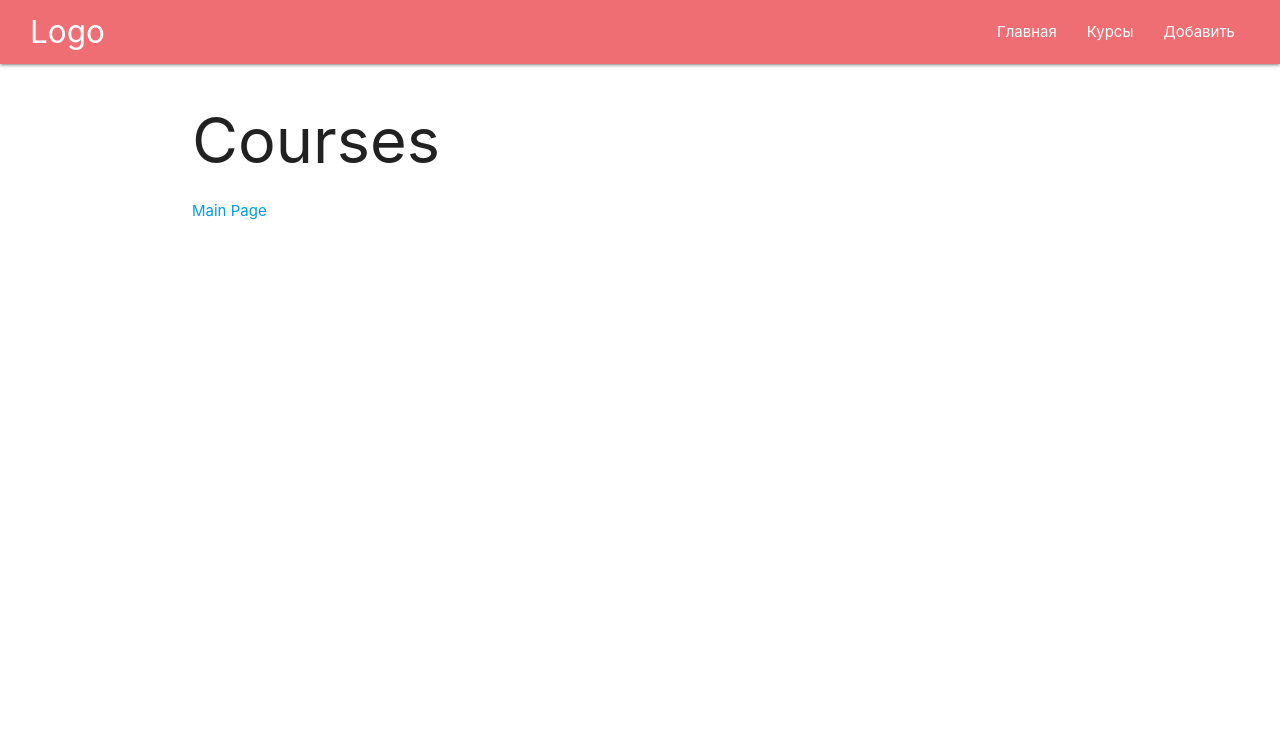
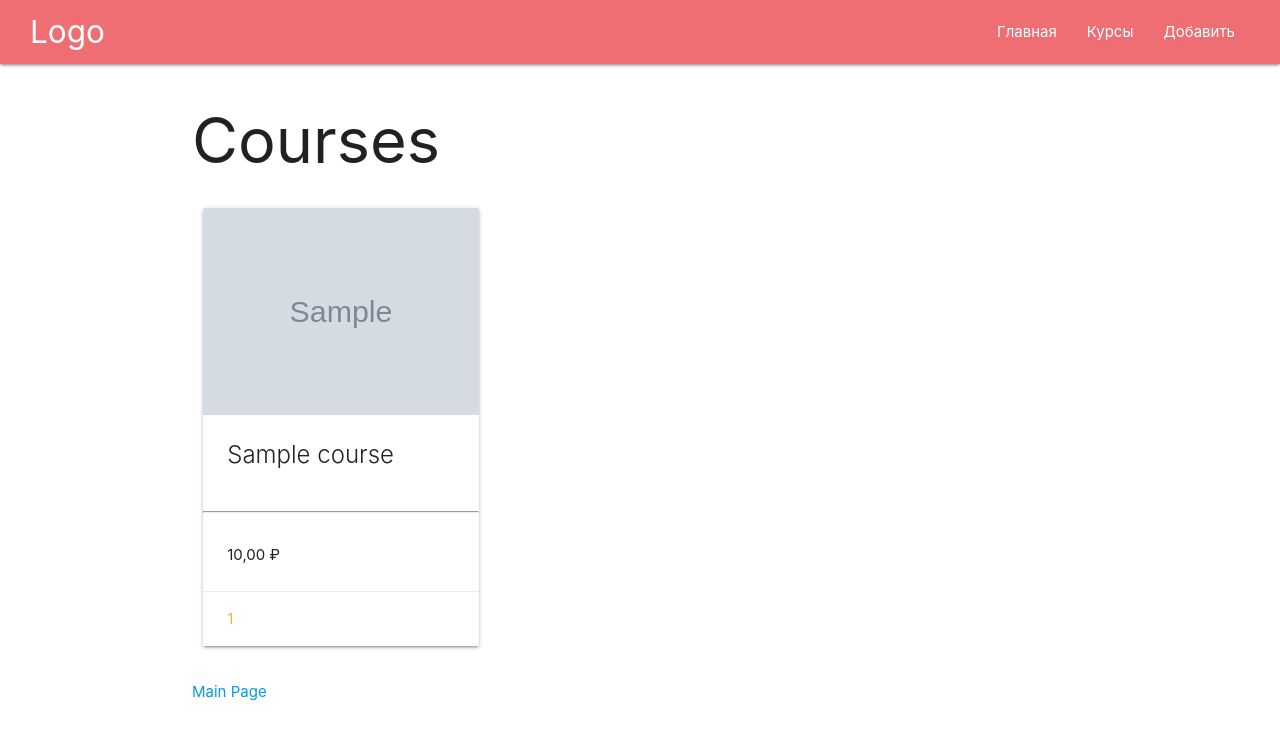
Before and after one commit to ZibaloVL/NODE_REPIAT, a Node server app: template views/courses.hbs in a window 1280 px wide. Shown: the top 740 px of the page. Run offline with Node 20, Linux system fonts and the light colour scheme; the template is opened without the code that fills it: most values are stand-ins (such as "Sample title", 1, 10 or a date in 2020); grey boxes marked "Sample" are stand-in pictures; some libraries are stand-ins or nearby versions.

Commit message:
begin one course page

```diff
--- /dev/null
+++ b/public/appScripts.js
@@ -0,0 +1,7 @@
+console.log('script')
+document.querySelectorAll('.price').forEach(node=>{
+  node.textContent = new Intl.NumberFormat ('ru-Ru', {
+    currency: 'rub',
+    style: 'currency'
+  }).format (node.textContent)
+})
--- a/views/courses.hbs
+++ b/views/courses.hbs
@@ -1,2 +1,25 @@
   <h1>Courses</h1>
+  {{#if AllCourses.length}}
+   <div class="row">
+  {{#each  AllCourses}}
+    <div class="col s4 m4">
+      <div class="card">
+        <div class="card-image">
+          <img src={{img}}>
+        </div>
+        <div class="card-content"> <span class="card-title">{{course}}</span></div>
+        <hr>
+        <div class="card-content">
+          <p class="price">{{price}}</p>
+        </div>
+        <div class="card-action">
+          <a href="#">{{id}}</a>
+        </div>
+      </div>
+    </div>
+  {{/each}}
+  </div>
+  {{else}}
+  <h2> No have courses</h2>
+  {{/if}}
   <a  href="/">Main Page</a>
--- a/views/partials/footer.hbs
+++ b/views/partials/footer.hbs
@@ -1,3 +1,4 @@
 <footer>
 <script src="https://cdnjs.cloudflare.com/ajax/libs/materialize/1.0.0/js/materialize.min.js"></script>
+<script src="/appScripts.js"></script>
 </footer>
```
Also changed, not shown: routes/courses.js (+8 -4 lines).
